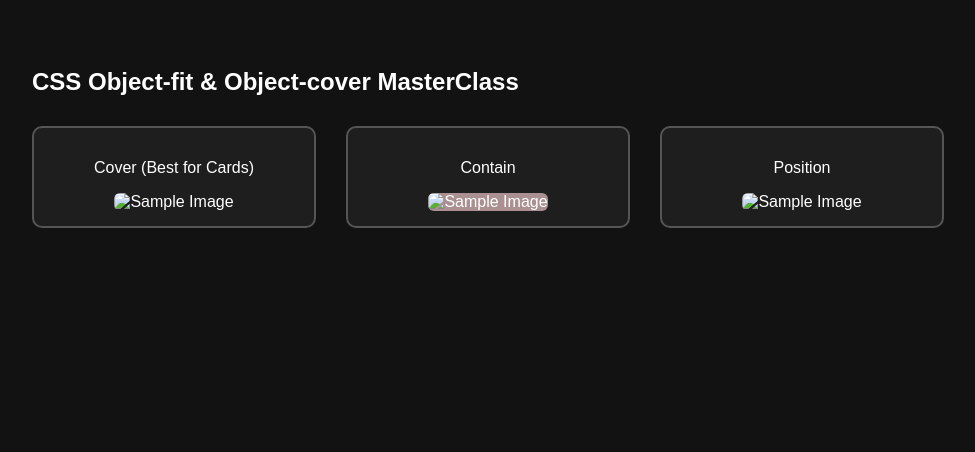
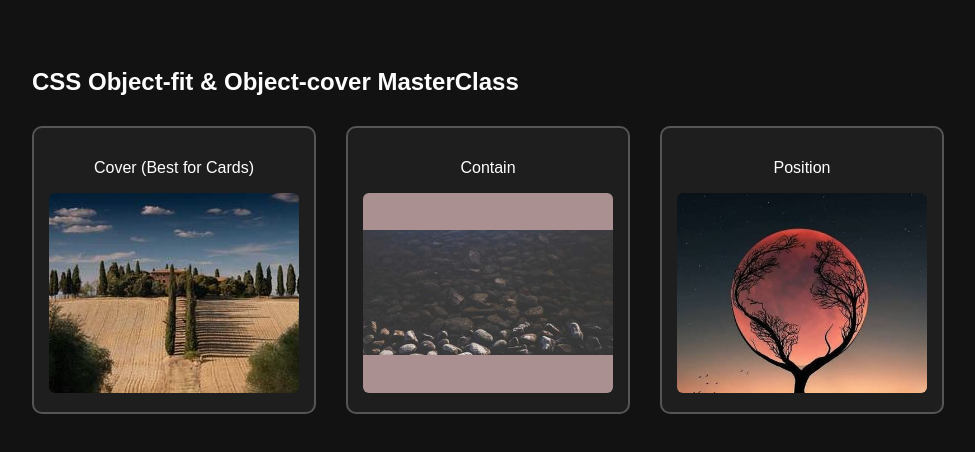
Before and after one commit to MS-SIDDIQUI23/Web-Dev-Practice, a plain HTML site: page CSS-Practice/tut41.html in a window 1280 px wide. Shown: the whole page, without its empty margins (16-991 px from the left). Drawn offline with Linux system fonts and the light colour scheme.

Commit message:
CSS Object-Fit & Object-Cover

```diff
--- a/CSS-Practice/tut41.html
+++ b/CSS-Practice/tut41.html
@@ -60,15 +60,15 @@
         <div class="box">
             <p>Cover (Best for Cards)</p>
             <!-- Koi bhi test image ka link ya local image laga lein -->
-            <img class="img-cover" src="demo-img.jpg" alt="Sample Image">
+            <img class="img-cover" src="Assets/demo-img.jpg" alt="Sample Image">
         </div>
         <div class="box">
             <p>Contain</p>
-            <img class="img-contain" src="demo-img2.jpg" alt="Sample Image">
+            <img class="img-contain" src="Assets/demo-img2.jpg" alt="Sample Image">
         </div>
         <div class="box">
             <p>Position</p>
-            <img class="img-top-focus" src="demo-img4.jpg" alt="Sample Image">
+            <img class="img-top-focus" src="Assets/demo-img4.jpg" alt="Sample Image">
         </div>
     </div>
 </body>
```
